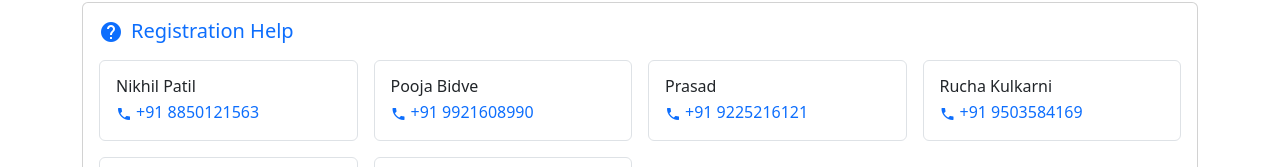
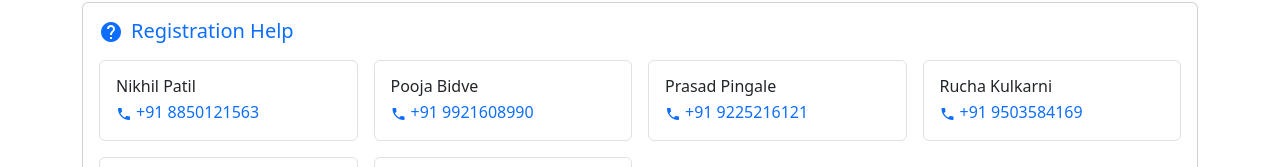
Before and after one commit to smitjethwa/k-ville-festival-registration, a React (Vite) app: page /contact in a window 1280 px wide. Shown: the part 415-582 px from the top of the page. Built offline with nearby package versions, Linux system fonts and the light colour scheme; no server answers.

Commit message:
Full name added

```diff
--- a/src/components/ContactUs.jsx
+++ b/src/components/ContactUs.jsx
@@ -24,7 +24,7 @@ export default function ContactUs() {
     },
     {
       team: 'Registration Help',
-      name: 'Prasad',
+      name: 'Prasad Pingale',
       mobile: '+91 9225216121',
     },
     {
```
